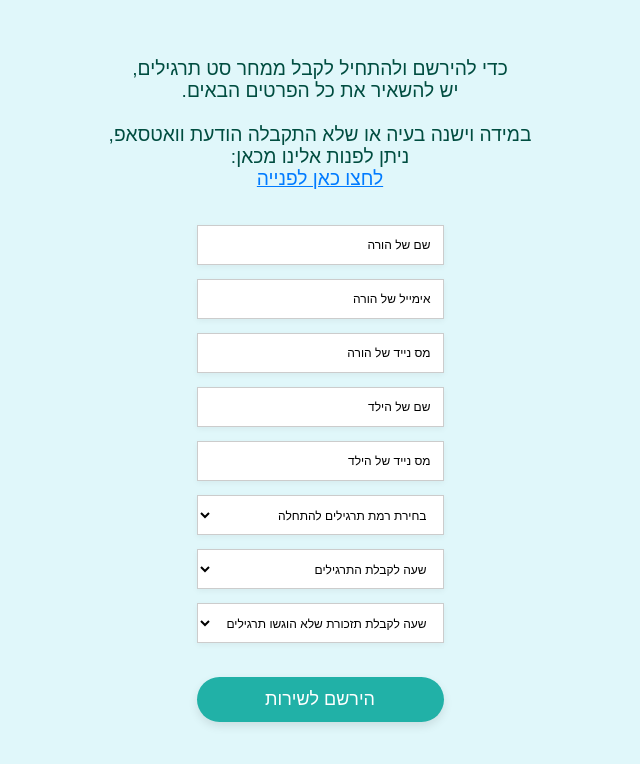
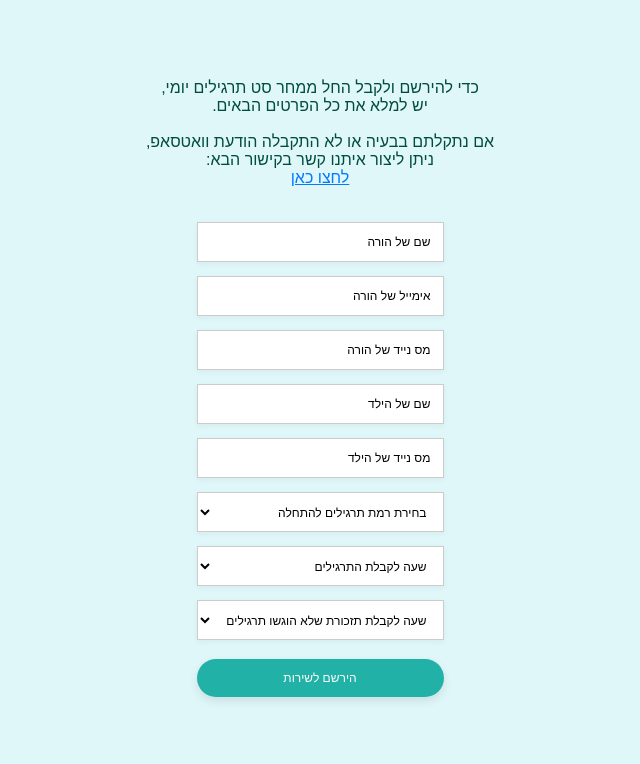
Before and after one commit to shaharmaliss/multi, a React (Create React App) app: page /new-card in a window 1280 px wide. Shown: the top 764 px of the page, without its empty margins (320-960 px from the left). Built offline with nearby package versions, Linux system fonts and the light colour scheme.

Commit message:
fixed font sizes to enter in one page

```diff
--- a/src/new-card.js
+++ b/src/new-card.js
@@ -72,19 +72,19 @@ function NewCard() {
 
   return (
     <div className="App">
-      <p className="remark-massage">
-        כדי להירשם ולהתחיל לקבל ממחר סט תרגילים, <br />
-        יש להשאיר את כל הפרטים הבאים. <br />
+      <p className="remark-massage" style={{ fontSize: '16px' }}>
+        כדי להירשם ולקבל החל ממחר סט תרגילים יומי, <br />
+        יש למלא את כל הפרטים הבאים. <br />
         <br />
-        במידה וישנה בעיה או שלא התקבלה הודעת וואטסאפ, <br />
-         ניתן לפנות אלינו מכאן:<br />
+        אם נתקלתם בבעיה או לא התקבלה הודעת וואטסאפ, <br />
+        ניתן ליצור איתנו קשר בקישור הבא:<br />
       <a
         href="https://main.d68e8t2303m09.amplifyapp.com/new-remark"
         target="_blank"
         rel="noopener noreferrer"
-        style={{ color: '#007bff', textDecoration: 'underline' }}
+        style={{ color: '#007bff', textDecoration: 'underline' ,fontSize: '16px' }}
       >
-        לחצו כאן לפנייה
+        לחצו כאן
       </a>
       </p>
 
@@ -190,7 +190,7 @@ function NewCard() {
           ))}
         </select>
 
-        <button type="submit" className="send-button" style={{ marginTop: '20px' }}>
+        <button type="submit" className="send-button" style={{ marginTop: '5px' , fontSize: '12px'}}>
           הירשם לשירות
         </button>
       </form>
```
